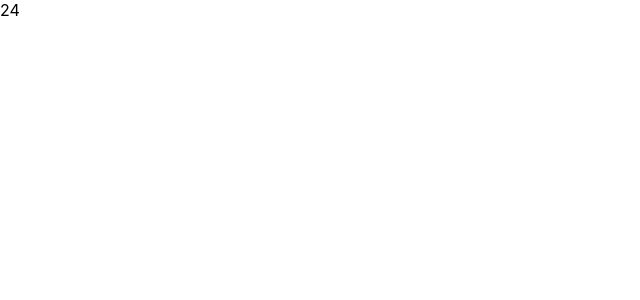
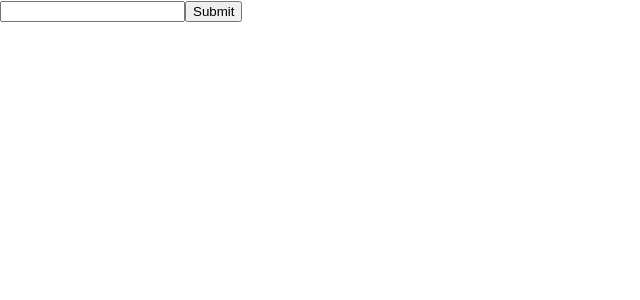
Before and after one commit to kashidai/input.react, a React (Create React App) app in the folder input/: page / in a window 1280 px wide. Shown: the top 300 px of the page, without its empty margins (0-640 px from the left). Built offline with nearby package versions, Linux system fonts and the light colour scheme.

Commit message:
show input on the display

```diff
--- a/input/src/App.js
+++ b/input/src/App.js
@@ -1,22 +1,39 @@
-import React, {Component} from 'react';
+import React from 'react';
 
-const App = (props) => {
+class App extends React.Component {
 
-  const obj = {
-    name:"Tom",
-    age:24,
+  constructor(props){
+    super (props);
+    this.state = {name:""}
+  };
 
+
+  handleClick　= (props) => {
+    this.setState({name: props.target.value});
+  };
+  handleSubmit　=(props)=> {
+    props.preventDefault(props);
+    console.log(this.state.name);
+  };
+
+
+
+  render(){
+    return(
+        <div>
+
+          <form onSubmit={this.handleSubmit}>
+            <input value={this.state.name} type="text" onChange={this.handleClick}/>
+            <input type="submit" />
+          </form>
+          {this.state.name}
+
+        </div>
+    )
   }
 
-  const {name,age} = obj;
 
-  console.log(name);
 
-  return (
-      <div>
-        {age}
-      </div>
-  )
 }
 
 
```
